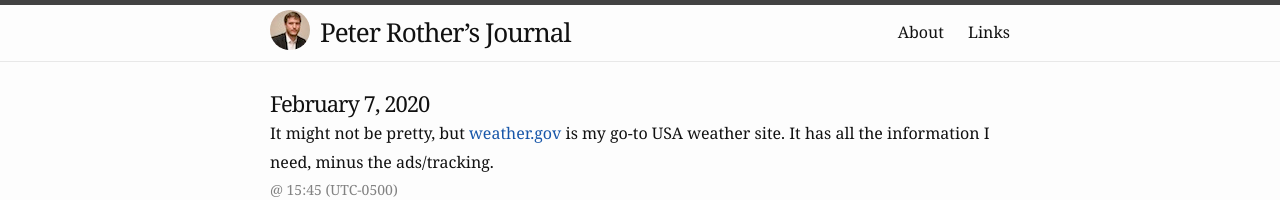
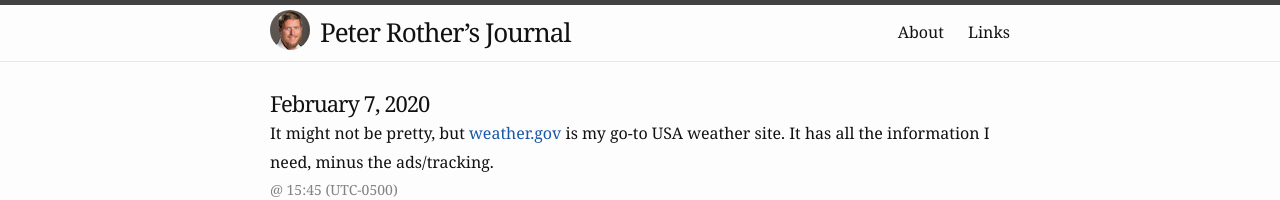
Before and after one commit to peterrother/peterrother.github.io, a Jekyll site: the page built from index.html, in a window 1280 px wide. Shown: the top 200 px of the page. Built offline with Jekyll 4.4.1, drawn with Linux system fonts in a browser that asks for light colours; the list of posts is cut into pages by our own code.

Commit message:
Update avatar image and favicons

```diff
--- a/_includes/head.html
+++ b/_includes/head.html
@@ -3,10 +3,16 @@
   <meta http-equiv="X-UA-Compatible" content="IE=edge">
   <meta name="viewport" content="width=device-width, initial-scale=1">
   <meta name="description" content="{{ site.description }}">
+
   <link rel="stylesheet" href="{{ "/assets/main.css" | relative_url }}" />
   <link rel="shortcut icon" href="{{ "/favicon.ico" | relative_url }}" />
   <link rel="alternate" type="application/rss+xml" title="{{ site.title | escape }}" href="{{ "/feed.xml" | relative_url }}" />
   <link rel="alternate" type="application/json" title="{{ site.title | escape }}" href="{{ "/feed.json" | relative_url }}" />
   <link rel="me" href="https://micro.blog/peterrother" />
+  <link rel="apple-touch-icon" sizes="180x180" href="/apple-touch-icon.png" />
+  <link rel="icon" type="image/png" sizes="32x32" href="/favicon-32x32.png" />
+  <link rel="icon" type="image/png" sizes="16x16" href="/favicon-16x16.png" />
+  <link rel="manifest" href="/site.webmanifest" />
+
   <title>{{ site.title }}</title>
 </head>
```
Also changed, not shown: android-chrome-192x192.png (added), android-chrome-512x512.png (added), apple-touch-icon.png (added), avatar.jpg, favicon-16x16.png (added), favicon-32x32.png (added), favicon.ico, site.webmanifest (added).
